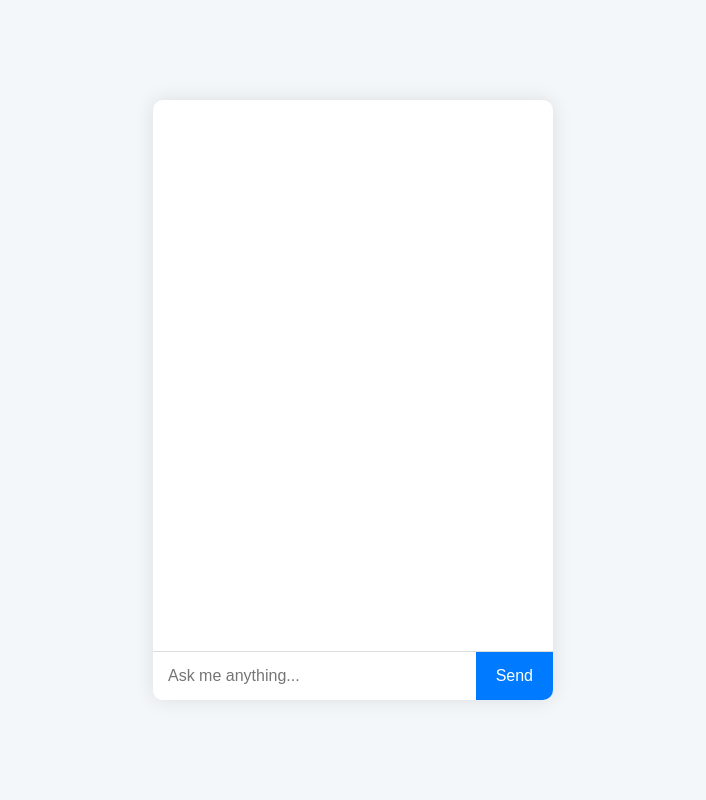
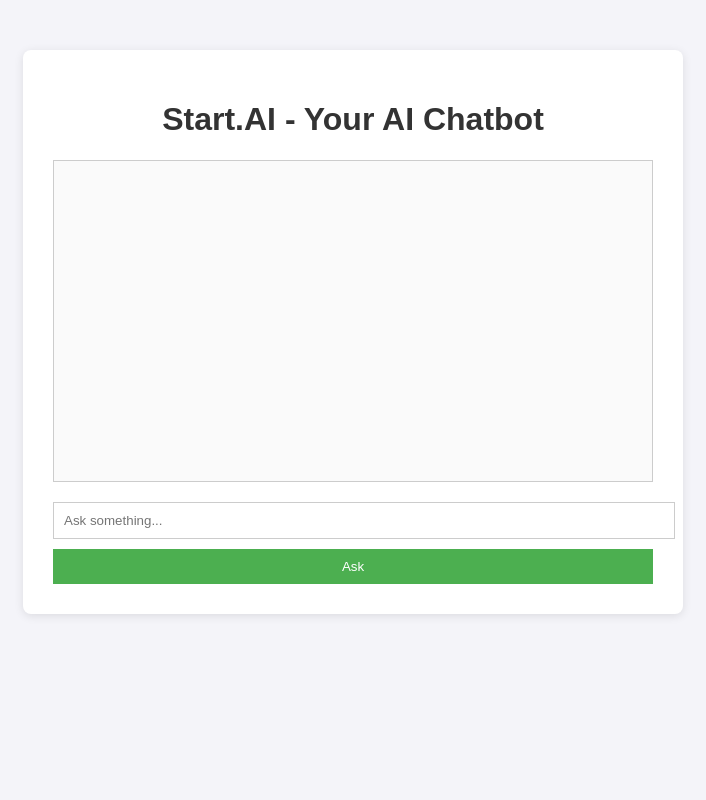
Before and after one commit to lavanya1309/bot-ai, a Flask app: page / in a window 1280 px wide. Shown: the whole page, without its empty margins (287-993 px from the left). Run offline with Flask 3, Linux system fonts and the light colour scheme.

Commit message:
Update index.html

```diff
--- a/templates/index.html
+++ b/templates/index.html
@@ -2,141 +2,81 @@
 <html lang="en">
 <head>
     <meta charset="UTF-8">
-  <title>Smart AI Chatbot</title>
+    <meta name="viewport" content="width=device-width, initial-scale=1.0">
+    <title>Start.AI - Your AI Chatbot</title>
     <style>
         body {
+            font-family: Arial, sans-serif;
+            background-color: #f4f4f9;
             margin: 0;
-      font-family: 'Segoe UI', sans-serif;
-      background-color: #f4f7f9;
-      display: flex;
-      justify-content: center;
-      align-items: center;
-      height: 100vh;
+            padding: 0;
         }
-
-    #chat-container {
-      width: 400px;
-      height: 600px;
-      background-color: #ffffff;
-      border-radius: 10px;
-      box-shadow: 0 0 20px rgba(0,0,0,0.1);
-      display: flex;
-      flex-direction: column;
-      overflow: hidden;
+        .container {
+            max-width: 600px;
+            margin: 50px auto;
+            background-color: #fff;
+            padding: 30px;
+            border-radius: 8px;
+            box-shadow: 0 2px 10px rgba(0, 0, 0, 0.1);
         }
-
-    #messages {
-      flex: 1;
-      padding: 20px;
+        h1 {
+            text-align: center;
+            color: #333;
+        }
+        .chat-box {
+            border: 1px solid #ccc;
+            padding: 10px;
+            height: 300px;
             overflow-y: auto;
-      display: flex;
-      flex-direction: column;
+            margin-bottom: 20px;
+            background-color: #fafafa;
         }
-
+        .input-box {
+            width: 100%;
+            padding: 10px;
+            border: 1px solid #ccc;
+            margin-bottom: 10px;
+        }
+        button {
+            width: 100%;
+            padding: 10px;
+            background-color: #4CAF50;
+            color: white;
+            border: none;
+            cursor: pointer;
+        }
+        button:hover {
+            background-color: #45a049;
+        }
         .message {
-      max-width: 80%;
-      margin-bottom: 10px;
-      padding: 10px 15px;
-      border-radius: 10px;
-      line-height: 1.4;
-      word-wrap: break-word;
+            padding: 5px;
+            margin: 5px 0;
         }
-
-    .user {
-      align-self: flex-end;
-      background-color: #d1e7ff;
+        .user-message {
+            background-color: #dff0d8;
             text-align: right;
         }
-
-    .bot {
-      align-self: flex-start;
-      background-color: #e2f0d9;
+        .bot-message {
+            background-color: #f2dede;
             text-align: left;
-    }
-
-    #input-area {
-      display: flex;
-      border-top: 1px solid #ddd;
-    }
-
-    #userInput {
-      flex: 1;
-      padding: 15px;
-      border: none;
-      font-size: 16px;
-      outline: none;
-    }
-
-    button {
-      padding: 15px 20px;
-      background-color: #007bff;
-      color: white;
-      border: none;
-      font-size: 16px;
-      cursor: pointer;
-    }
-
-    button:hover {
-      background-color: #0056b3;
-    }
-
-    ::-webkit-scrollbar {
-      width: 6px;
-    }
-
-    ::-webkit-scrollbar-thumb {
-      background-color: #ccc;
-      border-radius: 10px;
         }
     </style>
 </head>
 <body>
-  <div id="chat-container">
-    <div id="messages"></div>
-    <div id="input-area">
-      <input type="text" id="userInput" placeholder="Ask me anything..." onkeydown="if(event.key === 'Enter') sendMessage()" />
-      <button onclick="sendMessage()">Send</button>
+
+<div class="container">
+    <h1>Start.AI - Your AI Chatbot</h1>
+    <div class="chat-box" id="chat-box">
+        {% if query %}
+            <div class="message user-message">{{ query }}</div>
+            <div class="message bot-message">{{ response }}</div>
+        {% endif %}
     </div>
+    <form method="POST" action="/ask">
+        <input type="text" name="query" class="input-box" placeholder="Ask something..." required>
+        <button type="submit">Ask</button>
+    </form>
 </div>
 
-  <script>
-    async function sendMessage() {
-      const input = document.getElementById("userInput");
-      const message = input.value.trim();
-      if (!message) return;
-
-      const messagesDiv = document.getElementById("messages");
-
-      // Display user message
-      const userDiv = document.createElement("div");
-      userDiv.className = "message user";
-      userDiv.textContent = message;
-      messagesDiv.appendChild(userDiv);
-
-      input.value = "";
-
-      // Fetch response from server
-      try {
-        const response = await fetch("/chat", {
-          method: "POST",
-          headers: { "Content-Type": "application/json" },
-          body: JSON.stringify({ message: message })
-        });
-
-        const data = await response.json();
-
-        const botDiv = document.createElement("div");
-        botDiv.className = "message bot";
-        botDiv.textContent = data.reply;
-        messagesDiv.appendChild(botDiv);
-        messagesDiv.scrollTop = messagesDiv.scrollHeight;
-      } catch (error) {
-        const errorDiv = document.createElement("div");
-        errorDiv.className = "message bot";
-        errorDiv.textContent = "⚠️ Something went wrong. Please try again.";
-        messagesDiv.appendChild(errorDiv);
-      }
-    }
-  </script>
 </body>
 </html>
```
Lines whose indentation alone changed are shown as unchanged.
